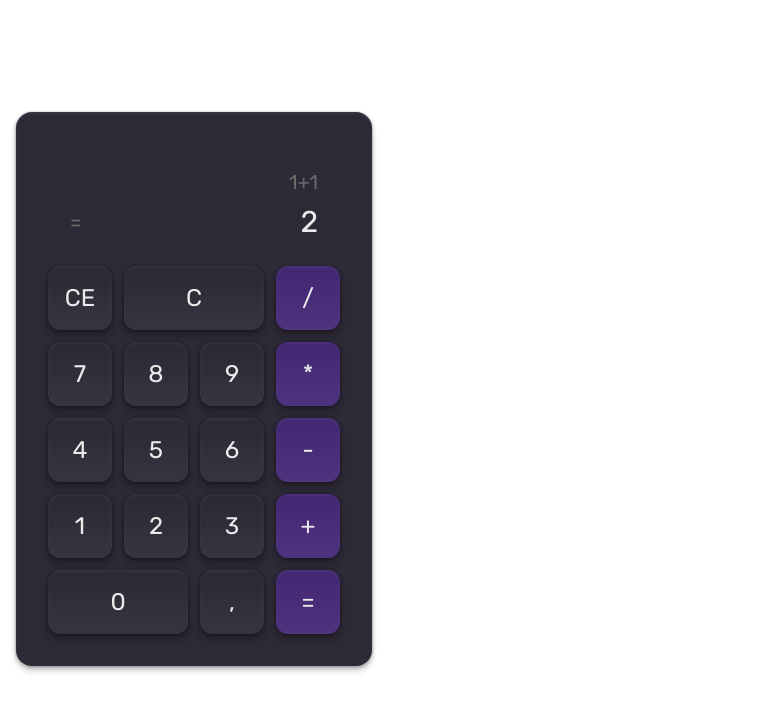
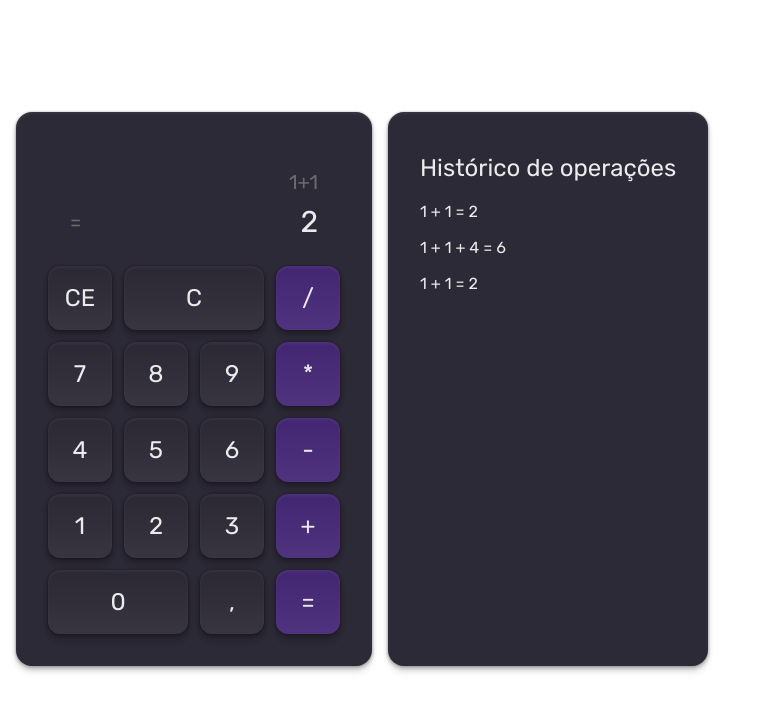
Before and after one commit to nikolasmarlon/calculadora-ui, a React (Vite) app: page / in a window 1280 px wide. Shown: the top 712 px of the page, without its empty margins (0-761 px from the left). Built offline with nearby package versions, Linux system fonts and the light colour scheme.

Commit message:
Componente de histórico de operações

```diff
--- a/src/App.jsx
+++ b/src/App.jsx
@@ -1,12 +1,14 @@
 import { Button } from "./components/Button";
 import { Calculator } from "./components/Calculator";
 import { Card } from "./components/Card";
+import { OperationHistory } from "./components/OperationHistory";
 import { Text } from "./components/Text";
 
 export function App() {
   return (
-    <main className="py-28 px-4">
+    <main className="py-28 px-4 flex gap-4">
       <Calculator />
+      <OperationHistory />
     </main>
   )
 }
--- /dev/null
+++ b/src/components/OperationHistory.jsx
@@ -0,0 +1,18 @@
+import { Card } from "./Card";
+import { Text } from "./Text";
+
+
+export function OperationHistory(){
+    return(
+        <Card className='py-10 px-8'>
+            <Text as="h1" variant="heading" className='mb-4'>Histórico de operações</Text>
+
+            <ul className="flex flex-col gap-3">
+                <Text as="li">1 + 1 = 2</Text>
+                <Text as="li">1 + 1 + 4 = 6</Text>
+                <Text as="li">1 + 1 = 2</Text>
+            </ul>
+
+        </Card>
+    )
+}
```
